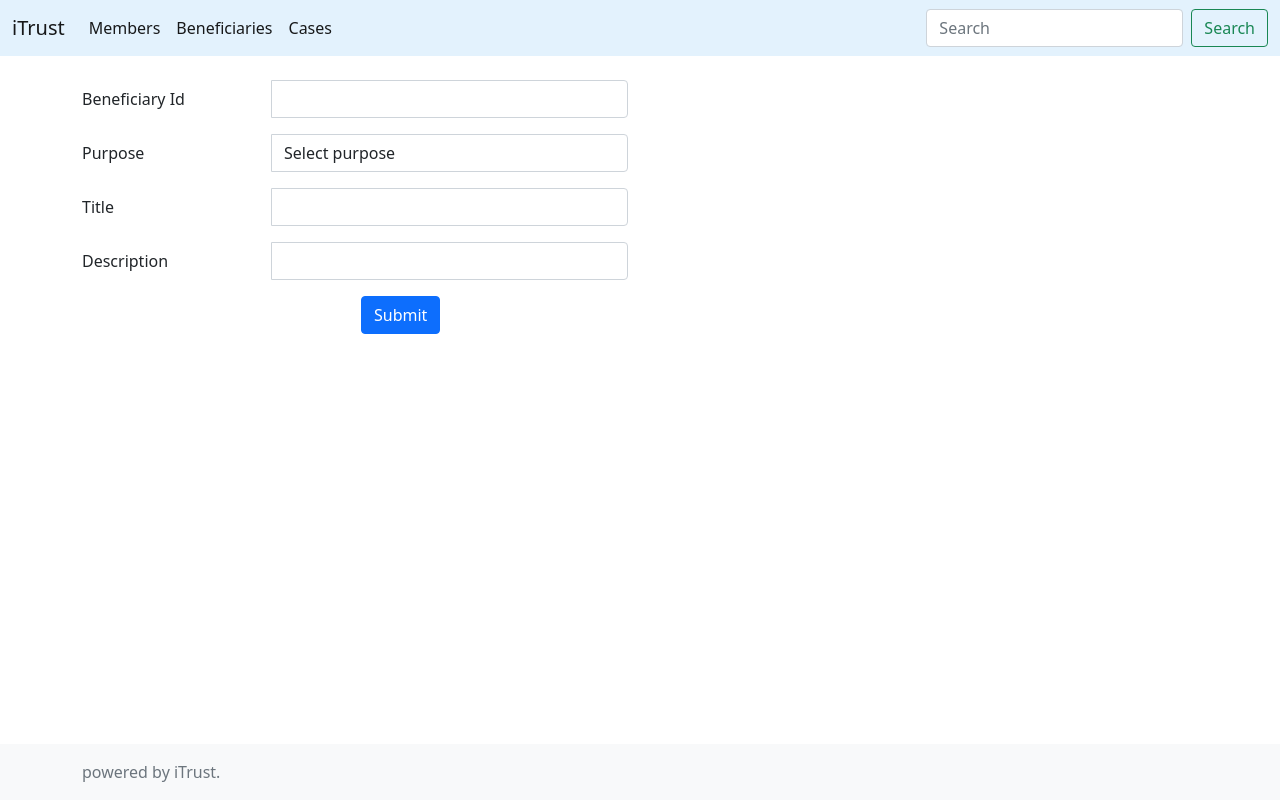
After one commit to ik-nitk/iTrust, a Flask app: template web/templates/cases/create.html in a window 1280 px wide. The commit adds this page. Run offline with Flask 2, Linux system fonts and the light colour scheme; the template is opened without the code that fills it, so the values that code supplies are empty; some libraries are stand-ins or nearby versions.

Commit message:
Case UI page changes

```diff
--- a/application/rest/case.py
+++ b/application/rest/case.py
@@ -6,6 +6,7 @@ from cms.use_cases.case_list import case_list_use_case
 from cms.serializers.case import CaseJsonEncoder
 from cms.requests.case_list import build_case_list_request
 from common.responses import ResponseTypes
+from cms.use_cases.create_case import create_new_case
 
 blueprint = Blueprint("case", __name__)
 
@@ -38,3 +39,18 @@ def case_list():
         mimetype="application/json",
         status=STATUS_CODES[response.type],
     )
+
+@blueprint.route("/api/v1/cases", methods=["POST"])
+def create_case():
+    beneficiary_id = request.json['beneficiary_id']
+    purpose = request.json['purpose']
+    title = request.json['title']
+    description = request.json['description']
+    response = create_new_case(current_app.config['REPO'],beneficiary_id, purpose, title, description)
+    return Response(
+        json.dumps(response.value, cls=CaseJsonEncoder),
+        mimetype="application/json",
+        status=STATUS_CODES[response.type],
+    )
+
+#curl -X POST -H "Content-Type: application/json" -d '{"beneficiary_id":"i.ben.4RRQqp2HZPXPytC9pZr99", "purpose": "EDUCATION", "title":"t", "description":"d"}'  http://localhost:8000/api/v1/cases
--- /dev/null
+++ b/cms/domain/case_type.py
@@ -0,0 +1,5 @@
+from enum import Enum
+
+class CaseType(str, Enum):
+    EDUCATION = 'EDUCATION'
+    HOSPITAL = 'HOSPITAL'
--- a/web/member/views.py
+++ b/web/member/views.py
@@ -1,4 +1,4 @@
-from flask import Blueprint, redirect, render_template, current_app, request,jsonify
+from flask import Blueprint, render_template, current_app, request, redirect, url_for, jsonify
 
 blueprint = Blueprint(
             'member',
@@ -36,10 +36,8 @@ def create_member():
         session = current_app.config.get('session')
         url = api.members
         response = session.post(url, json = {"govtId":govtId,"idType":idType,"firstName":firstName,"lastName":lastName,"middleName":middleName,"isCore":isCore,"phone":phone,"email":email})
-        response = session.get(url)
         response.raise_for_status()
-        members=response.json()
-        return render_template("members/list.html", members=members)
+        return redirect(url_for('member.member_list_view'))
 
 
 @blueprint.route("/members/search",methods = ["GET","POST"])
--- /dev/null
+++ b/web/templates/cases/create.html
@@ -0,0 +1,106 @@
+{% extends "base.html" %}
+
+{% block content %}
+<div class="container">
+    <form
+    class="well form-horizontal"
+    method="post"
+    action="/cases/create"
+>
+        <div class="row mb-3">
+            <label class="col-sm-2 col-form-label"
+                >Beneficiary Id</label
+            >
+            <div class="col-sm-4 inputGroupContainer">
+                <div class="input-group">
+                    <span class="input-group-addon"
+                        ><i
+                            class="glyphicon glyphicon-user"
+                        ></i></span
+                    ><input
+                        id="beneficiary_id"
+                        name="beneficiary_id"
+                        class="form-control"
+                        required="true"
+                        value=""
+                        type="text"
+                    />
+                </div>
+            </div>
+        </div>
+        <div class="row mb-3">
+            <label class="col-sm-2 col-form-label"
+                >Purpose</label
+            >
+            <div class="col-sm-4 inputGroupContainer">
+                <div class="input-group">
+                    <span
+                        class="input-group-addon"
+                        style="max-width: 100%"
+                        ><i
+                            class="glyphicon glyphicon-list"
+                        ></i
+                    ></span>
+                    <select
+                        class="selectpicker form-control"
+                        id="purpose"
+                        name="purpose"
+                    >
+                        <option>Select purpose</option>
+                        <option>EDUCATION</option>
+                        <option>HOSPITAL</option>
+                    </select>
+                </div>
+            </div>
+        </div>
+        <div class="row mb-3">
+            <label class="col-sm-2 col-form-label"
+                >Title</label
+            >
+            <div class="col-sm-4 inputGroupContainer">
+                <div class="input-group">
+                    <span class="input-group-addon"
+                        ><i
+                            class="glyphicon glyphicon-user"
+                        ></i></span
+                    ><input
+                        id="title"
+                        name="title"
+                        class="form-control"
+                        required="true"
+                        value=""
+                        type="text"
+                    />
+                </div>
+            </div>
+        </div>
+        <div class="row mb-3">
+            <label class="col-sm-2 col-form-label"
+                >Description</label
+            >
+            <div class="col-sm-4 inputGroupContainer">
+                <div class="input-group">
+                    <span class="input-group-addon"
+                        ><i
+                            class="glyphicon glyphicon-user"
+                        ></i></span
+                    ><input
+                        id="description"
+                        name="description"
+                        class="form-control"
+                        value=""
+                        type="text"
+                    />
+                </div>
+            </div>
+        </div>
+        <button
+            type="submit" class="btn btn-primary"
+            id="submit"
+            style="margin-left: 25%"
+        >
+            Submit
+        </button>
+</form>
+</div>
+{% endblock %}
--- a/web/templates/navbar.html
+++ b/web/templates/navbar.html
@@ -38,7 +38,7 @@
                         class="nav-link active"
                         aria-current="page"
                         href="{{ url_for('case.case_list_view') }}"
-                        >Beneficiaries</a
+                        >Cases</a
                     >
                 </li>
             </ul>
```
Also changed, not shown: cms/domain/case.py (+4 -4 lines), cms/domain/case_state.py (added, +11 -0 lines), cms/repository/postgres_objects.py (+11 -11 lines), cms/repository/postgresrepo.py (+40 -34 lines), cms/serializers/case.py (+5 -7 lines), cms/use_cases/create_case.py (added, +12 -0 lines), tests/domain/test_case.py (added, +113 -0 lines), tests/repository/postgres/test_postgresrepo.py (+11 -0 lines), tests/requests/test_case_list.py (added, +56 -0 lines), web/backend_api_builder.py (+6 -6 lines), web/beneficiary/views.py (+2 -5 lines), web/case/views.py (+17 -1 lines), tests/serializers/test_beneficiary_serializers.py (renamed from tests/serializers/test_beneficiary.py).
